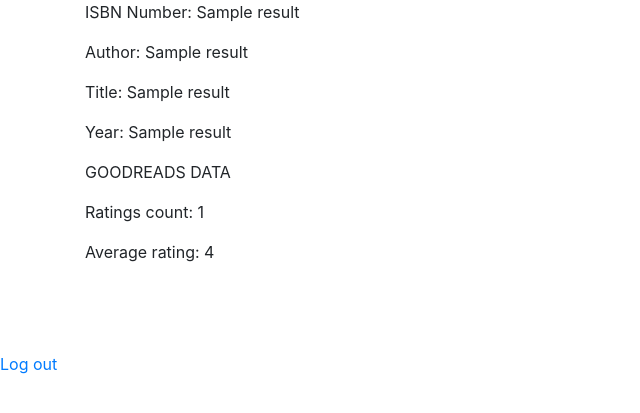
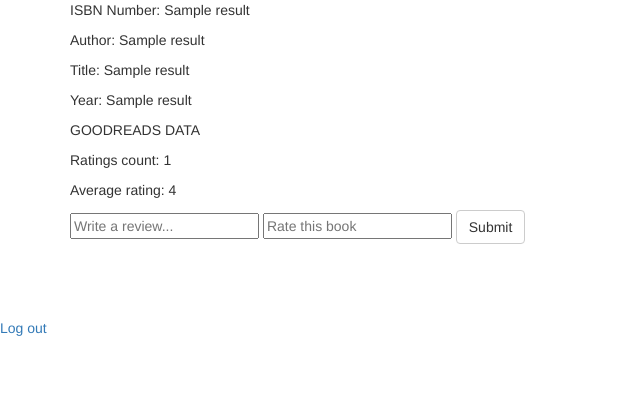
Before and after one commit to ris-tlp/book-review, a Flask app: template templates/bookpage.html in a window 1280 px wide. Shown: the top 413 px of the page, without its empty margins (0-640 px from the left). Run offline with Flask 2, Linux system fonts and the light colour scheme; the template is opened without the code that fills it: most values are stand-ins (such as "Sample title", 1, 10 or a date in 2020); some libraries are stand-ins or nearby versions.

Commit message:
midway review

```diff
--- a/application.py
+++ b/application.py
@@ -67,6 +67,9 @@ def login():
         for user in users:
             if request.form['username'] == user.username and request.form['password'] == user.password:
                 session['login_state'] = True
+                user_id = db.execute("SELECT id FROM users WHERE username=:username AND password=:password",
+                                     {"username": user.username, "password": user.password}).fetchone()
+                session["user_id"] = user_id
                 return redirect(url_for('index'))
 
             else:
@@ -100,10 +103,20 @@ def search():
     return render_template("search.html")
 
 
-@app.route("/<string:title>")
+@app.route("/<string:title>", methods=['POST','GET'])
 def bookpage(title):
     search = db.execute("SELECT * FROM BOOKS WHERE title LIKE '%{}%'".format(title))
     information = search.fetchone()
+    isbn = information[0]
+    user_id = session.get("user_id")[0]
+
+    if request.method == 'POST':
+        review = request.form["review"]
+        rating = request.form["rating"]
+
+        db.execute("INSERT INTO reviews(user_id, isbn, review, rating) VALUES(:user_id, :isbn, :review, :rating)",
+                   {"user_id": user_id, "isbn": isbn, "review": review, "rating": rating})
+        db.commit()
 
     res = requests.get("https://www.goodreads.com/book/review_counts.json", params={"key": "", "isbns": information[0]})
     response = res.json()
--- a/templates/bookpage.html
+++ b/templates/bookpage.html
@@ -6,6 +6,7 @@
 </head>
 <body>
 <div class="container">
+
     <p> ISBN Number: {{ results[0] }}</p>
     <p> Author: {{ results[1] }}</p>
     <p> Title: {{ results[2] }}</p>
@@ -14,6 +15,12 @@
     <p> GOODREADS DATA </p>
     <p> Ratings count: {{ ratings_count }}</p>
     <p> Average rating: {{ average_rating }}</p>
+
+    <form action="" method="post">
+        <input type="text" placeholder="Write a review..." name="review" value="{{ request.form.review }}">
+        <input type="text" placeholder="Rate this book" name="rating" value="{{ request.form.rating }}">
+        <input class="btn btn-default" type="submit" value="Submit">
+    </form>
 </div>
 
 <br> <br> <br>
```
